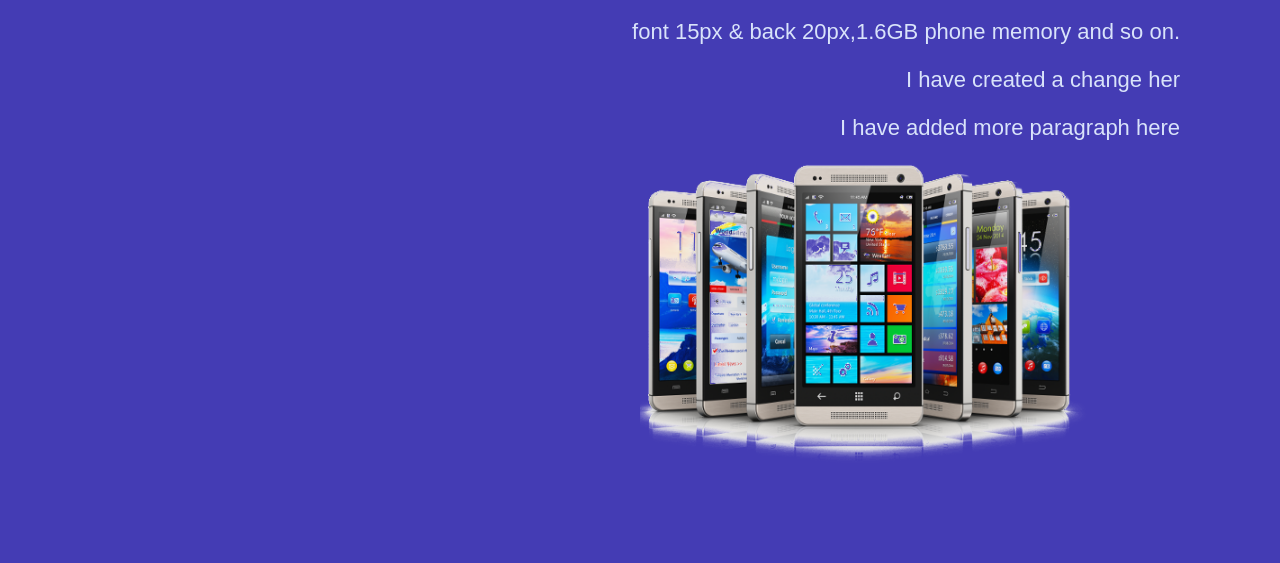
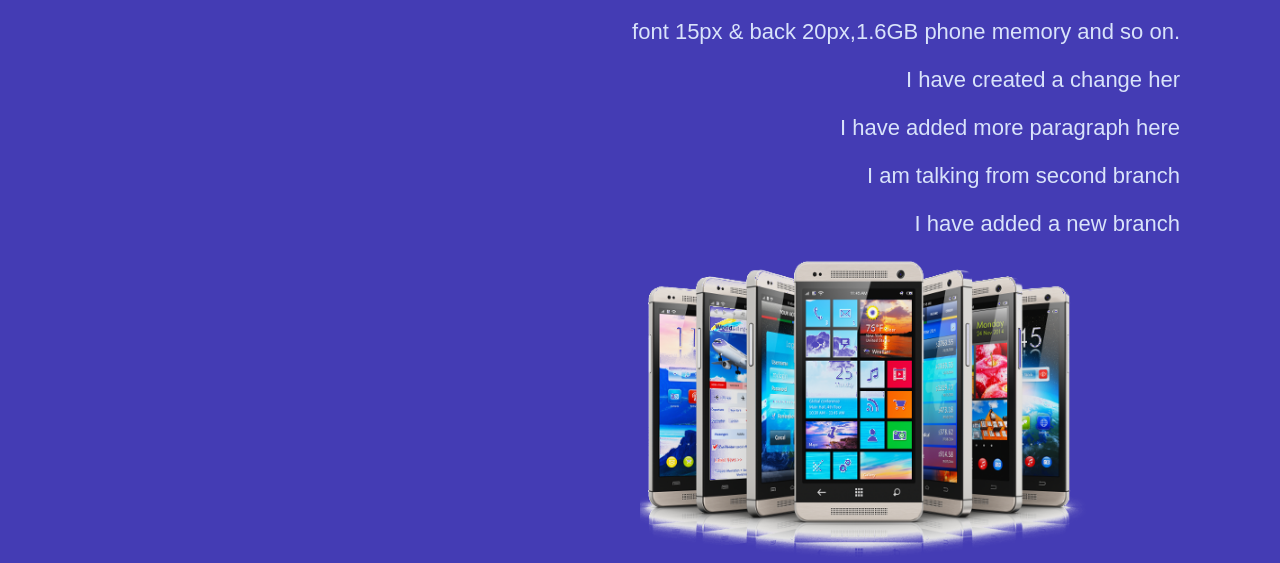
Before and after one commit to moon-saha-chowdhury/my-first-website, a plain HTML site: page index.html in a window 1280 px wide. Shown: the part 262-825 px from the top of the page. Before the commit the page ends 800 px from the top, so only its background shows below. Drawn offline with Linux system fonts and the light colour scheme.

Commit message:
learning about second branch

```diff
--- a/index.html
+++ b/index.html
@@ -29,6 +29,8 @@
     <p>font 15px & back 20px,1.6GB phone memory and so on.</p>
     <p>I have created a change her</p>
     <p>I have added more paragraph here</p>
+    <p>I am talking from second branch</p>
+    <p>I have added a new branch</p>
 </div>
 
 <div class="product">
```
